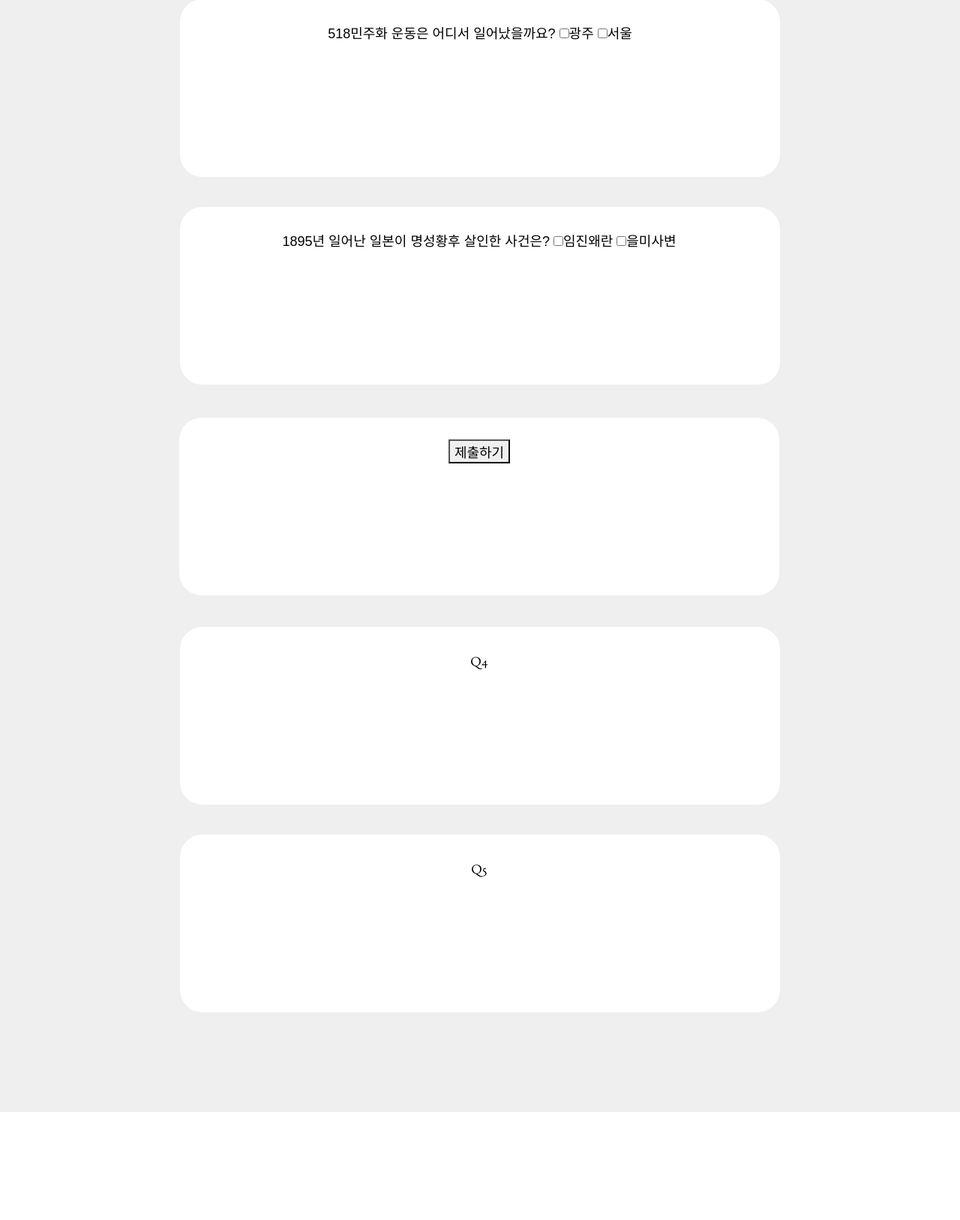
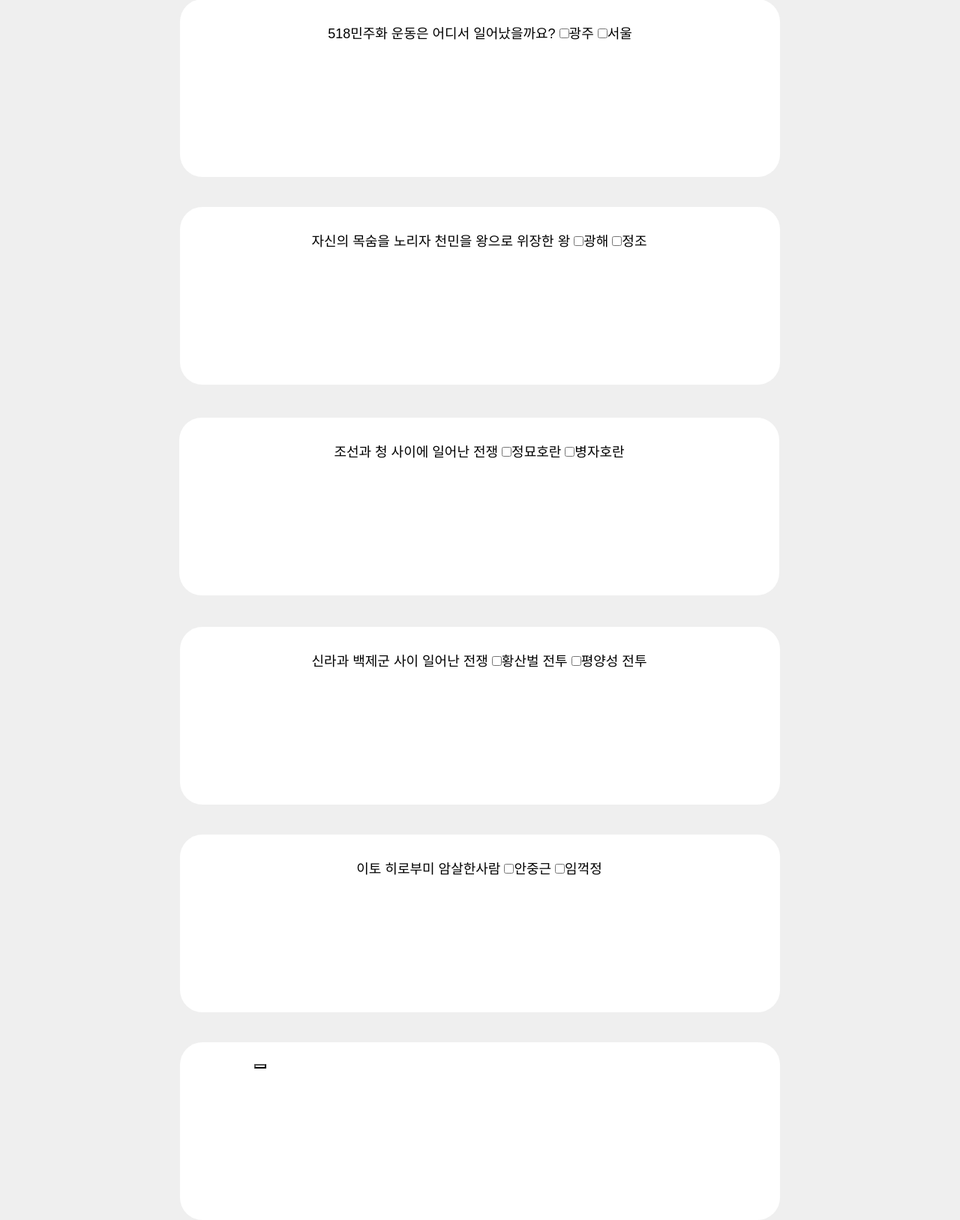
Before and after one commit to Songminseon/culture, a Django app: page /test/ in a window 1280 px wide. Shown: the part 388-2015 px from the top of the page at 75% size. Before the commit the page ends 1871 px from the top, so only its background shows below. Run offline with Django 3.2, Linux system fonts and the light colour scheme.

Commit message:
third_commit

```diff
--- a/culture/main/templates/test.html
+++ b/culture/main/templates/test.html
@@ -70,27 +70,42 @@ html { -webkit-font-smoothing: antialiased; -moz-osx-font-smoothing: grayscale;
 </div>
 <div class="v3 ps19 s16 c19">
 <div class="v6 ps20 s17 c20">
-<p class="p2 f6">1895년 일어난 일본이 명성황후 살인한 사건은?
-    <input type="checkbox" name="answer2" value="user2_choice1">임진왜란
-        <input type="checkbox" name="answer2" value="user2_choice2">을미사변
+<p class="p2 f6">자신의 목숨을 노리자 천민을 왕으로 위장한 왕
+    <input type="checkbox" name="answer2" value="user2_choice1">광해
+        <input type="checkbox" name="answer2" value="user2_choice2">정조
 </p>
 </div>
 </div>
 <div class="v ps s c">
 <div class="v2 ps2 s2 c2">
-    <p class="p f"><input type="submit" value="제출하기"></p>
+    <p class="p2 f6">조선과 청 사이에 일어난 전쟁
+        <input type="checkbox" name="answer3" value="user3_choice1">정묘호란
+            <input type="checkbox" name="answer3" value="user3_choice2">병자호란
+    </p>
 </div>
 </div>
 <div class="v ps3 s c3">
 <div class="v2 ps4 s2 c4">
-<p class="p f">Q4</p>
+    <p class="p2 f6">신라과 백제군 사이 일어난 전쟁
+        <input type="checkbox" name="answer4" value="user4_choice1">황산벌 전투
+            <input type="checkbox" name="answer4" value="user4_choice2">평양성 전투
+    </p>
 </div>
 </div>
 <div class="v ps5 s c5">
 <div class="v2 ps4 s2 c6">
-<p class="p f">Q5</p>
+    <p class="p2 f6">이토 히로부미 암살한사람
+        <input type="checkbox" name="answer5" value="user5_choice1">안중근
+            <input type="checkbox" name="answer5" value="user5_choice2">임꺽정
+    </p>
 </div>
 </div>
+
+    <div class="v ps5 s c5">
+        <div class="v2 ps4 s2 c6">
+        <input type="submit" value="제출하기">
+        </div>
+        </div>
 </form>
 </div>
 </div>
--- a/culture/main/views.py
+++ b/culture/main/views.py
@@ -57,6 +57,9 @@ def result(request):
     if request.method == "POST":   #중복체크 안되도록 구현
         aws1 = request.POST.get('answer1')
         aws2 = request.POST.get('answer2')
+        aws3 = request.POST.get('answer3')
+        aws4 = request.POST.get('answer4')
+        aws5 = request.POST.get('answer5')
         grade = 0
         history_list = []
         recommend_list = []
@@ -71,12 +74,23 @@ def result(request):
             grade = grade+1
         else:
             history_list.append('518민주화운동')
+        if aws2 == "user2_choice1":
+            grade = grade+1
+        else:
+            history_list.append('광해')
+        if aws3 == "user3_choice2":
+            grade = grade + 1
+        else:
+            history_list.append('병자호란')
+        if aws4 == "user4_choice1":
+            grade = grade + 1
+        else:
+            history_list.append('황산벌')
+        if aws5 == "user5_choice1":
+            grade = grade + 1
+        else:
+            history_list.append('안중근')
 
-        if aws2 == "user2_choice2":
-            grade = grade+1
-
-        else:
-            history_list.append('을미사변')
 
         #############추천목록 구현#################
         if len(history_list) == 0:
```
Also changed, not shown: culture/main/find_movie.py (+11 -11 lines), culture/content/migrations/0001_initial.py (added), culture/db.sqlite3 (added).
